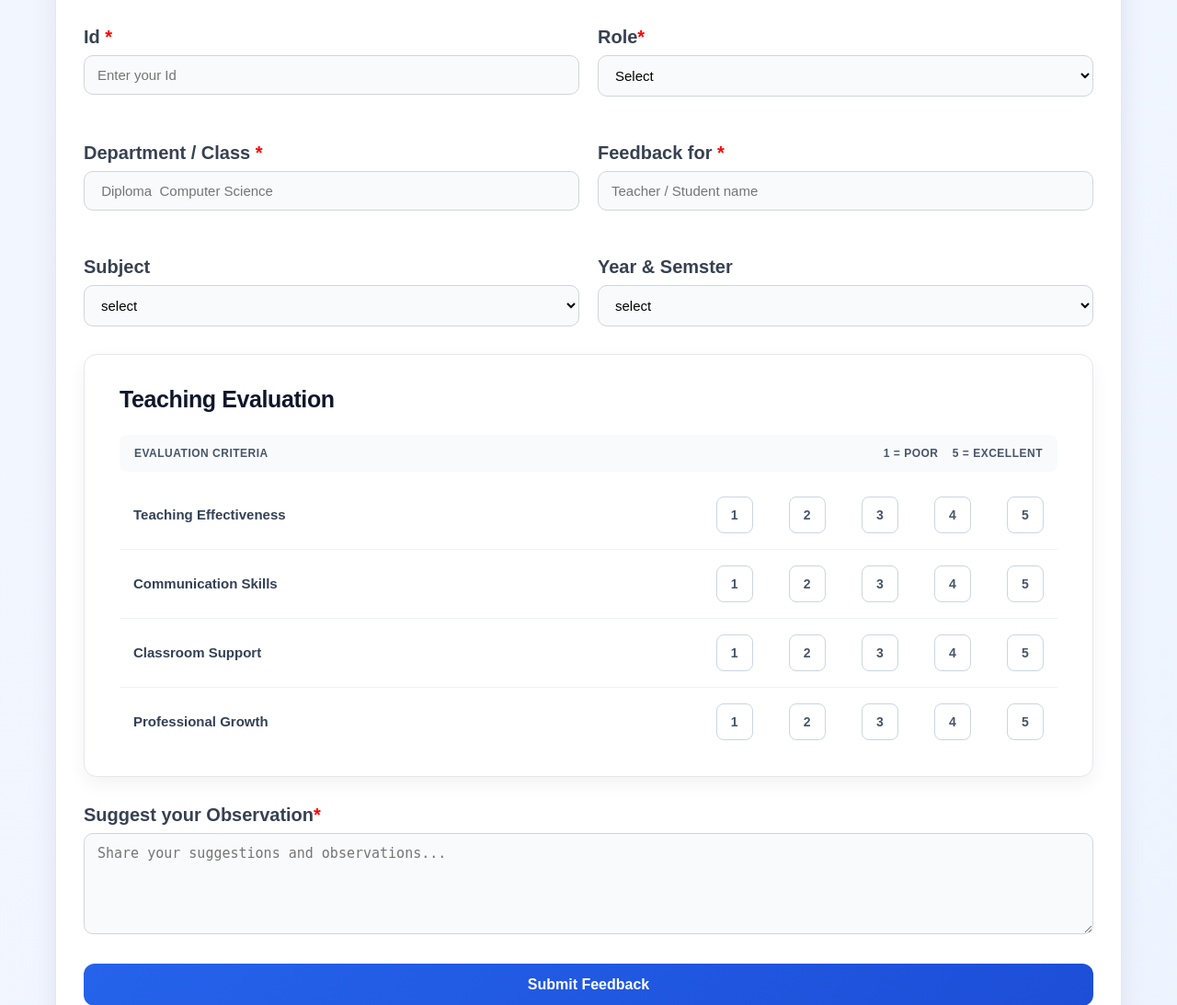
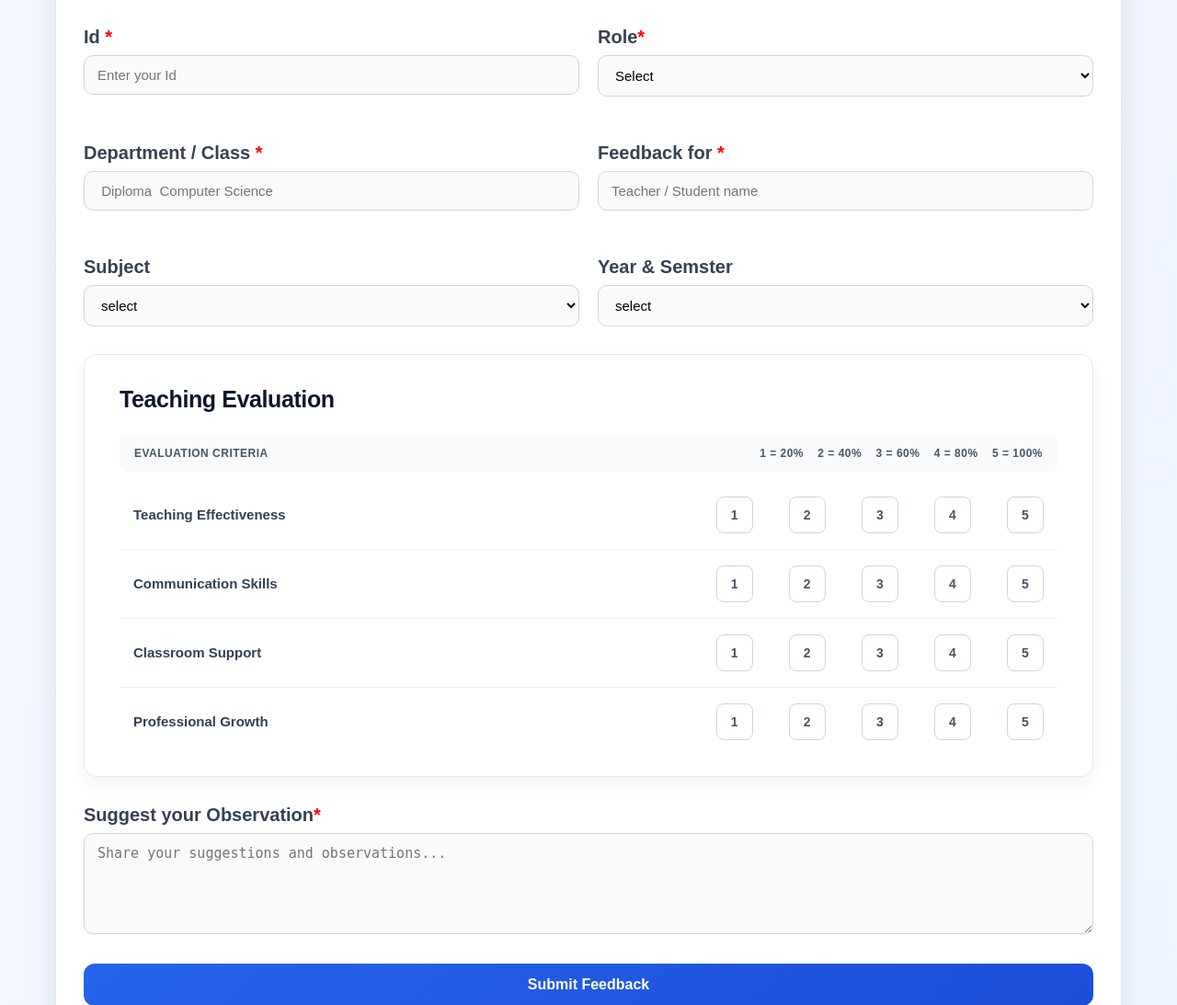
Before and after one commit to km6307/webpage, a Django app: page /home in a window 1280 px wide. Shown: the part 553-1646 px from the top of the page at 92% size. Run offline with Django 5.2, Linux system fonts and the light colour scheme.

Commit message:
add parsentage in code

```diff
--- a/FeedbackSystem/templates/360°Feedback.html
+++ b/FeedbackSystem/templates/360°Feedback.html
@@ -458,22 +458,22 @@
             </div>
             <div class="rating-heading">
                 <span>Evaluation Criteria</span>
-                <span>1 = Poor &nbsp;&nbsp; 5 = Excellent</span>
+                <span>1 = 20% &nbsp;&nbsp; 2 = 40% &nbsp;&nbsp; 3 = 60% &nbsp;&nbsp; 4 = 80% &nbsp;&nbsp; 5 = 100%</span>
             </div>
             <div class="rating-row">
                 <div class="rating-name">
                     Teaching Effectiveness
                 </div>
                 <div class="rating">
-                    <input type="radio" name="teaching" id="t1">
+                    <input type="radio" name="teaching" id="t1" value="1">
                     <label for="t1">1</label>
-                    <input type="radio" name="teaching" id="t2">
+                    <input type="radio" name="teaching" id="t2" value="2">
                     <label for="t2">2</label>
-                    <input type="radio" name="teaching" id="t3">
+                    <input type="radio" name="teaching" id="t3" value="3">
                     <label for="t3">3</label>
-                    <input type="radio" name="teaching" id="t4">
+                    <input type="radio" name="teaching" id="t4" value="4">
                     <label for="t4">4</label>
-                    <input type="radio" name="teaching" id="t5">
+                    <input type="radio" name="teaching" id="t5" value="5">
                     <label for="t5">5</label>
                 </div>
             </div>
@@ -482,15 +482,15 @@
                     Communication Skills
                 </div>
                 <div class="rating">
-                    <input type="radio" name="communication" id="c1">
+                    <input type="radio" name="communication" id="c1" value="1">
                     <label for="c1">1</label>
-                    <input type="radio" name="communication" id="c2">
+                    <input type="radio" name="communication" id="c2" value="2">
                     <label for="c2">2</label>
-                    <input type="radio" name="communication" id="c3">
+                    <input type="radio" name="communication" id="c3" value="3">
                     <label for="c3">3</label>
-                    <input type="radio" name="communication" id="c4">
+                    <input type="radio" name="communication" id="c4" value="4">
                     <label for="c4">4</label>
-                    <input type="radio" name="communication" id="c5">
+                    <input type="radio" name="communication" id="c5" value="5">
                     <label for="c5">5</label>
                 </div>
             </div>
@@ -499,15 +499,15 @@
                     Classroom Support
                 </div>
                 <div class="rating">
-                    <input type="radio" name="support" id="s1">
+                    <input type="radio" name="support" id="s1" value="1">
                     <label for="s1">1</label>
-                    <input type="radio" name="support" id="s2">
+                    <input type="radio" name="support" id="s2" value="2">
                     <label for="s2">2</label>
-                    <input type="radio" name="support" id="s3">
+                    <input type="radio" name="support" id="s3" value="3">
                     <label for="s3">3</label>
-                    <input type="radio" name="support" id="s4">
+                    <input type="radio" name="support" id="s4" value="4">
                     <label for="s4">4</label>
-                    <input type="radio" name="support" id="s5">
+                    <input type="radio" name="support" id="s5" value="5">
                     <label for="s5">5</label>
                 </div>
             </div>
@@ -516,15 +516,15 @@
                     Professional Growth
                 </div>
                 <div class="rating">
-                    <input type="radio" name="growth" id="g1">
+                    <input type="radio" name="growth" id="g1" value="1">
                     <label for="g1">1</label>
-                    <input type="radio" name="growth" id="g2">
+                    <input type="radio" name="growth" id="g2" value="2">
                     <label for="g2">2</label>
-                    <input type="radio" name="growth" id="g3">
+                    <input type="radio" name="growth" id="g3" value="3">
                     <label for="g3">3</label>
-                    <input type="radio" name="growth" id="g4">
+                    <input type="radio" name="growth" id="g4" value="4">
                     <label for="g4">4</label>
-                    <input type="radio" name="growth" id="g5">
+                    <input type="radio" name="growth" id="g5" value="5">
                     <label for="g5">5</label>
                 </div>
             </div>
@@ -568,8 +568,12 @@
           const year = document.getElementById('year').value;
           const className = document.getElementById('class').value;
           const comments = document.getElementById('comments').value;
+                    const ratings = Object.fromEntries(
+              [...document.querySelectorAll('.rating input:checked')]
+                                .map(input => [input.name, Number(input.value) * 20 + '%'])
+            );
 
-                console.log({ roleValue, teacher, subject, target, year, className, comments });
+                console.log({ roleValue, teacher, subject, target, year, className, comments, ratings });
         });
 
     </script>
```
